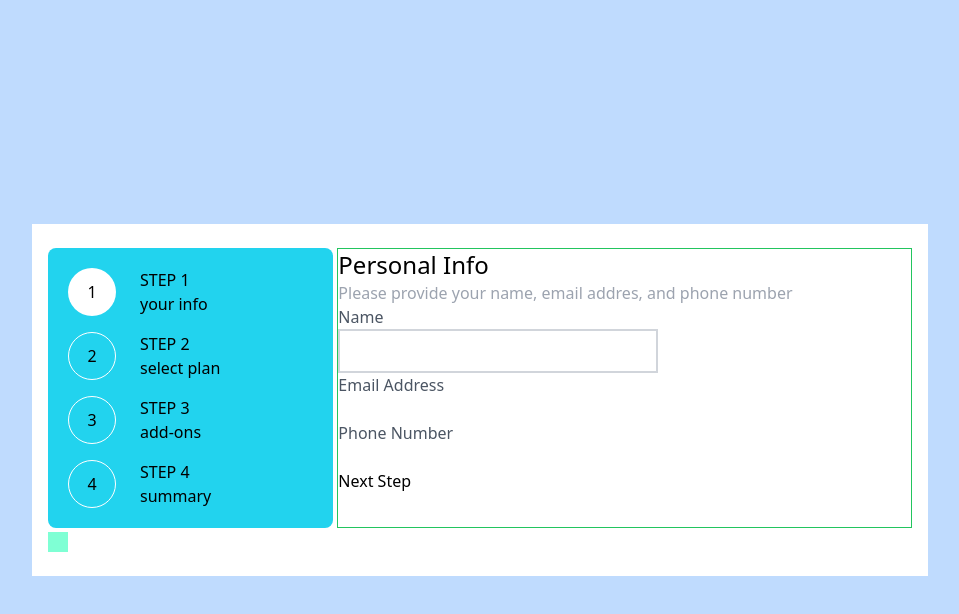
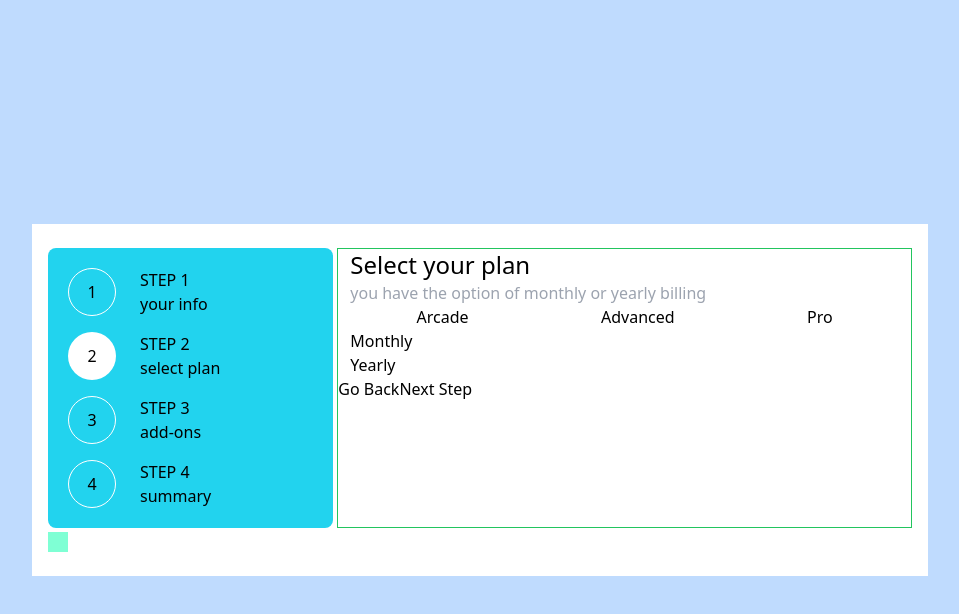
Before and after one commit to laurolyra/fm-multi-step-form, a React (Vite) app: page / in a window 1280 px wide. Both pictures are taken after a click on the button "Next Step". Shown: the top 614 px of the page, without its empty margins (160-1119 px from the left). Built offline with nearby package versions, Linux system fonts and the light colour scheme.

Commit message:
F - context applied

```diff
--- a/src/App.tsx
+++ b/src/App.tsx
@@ -1,11 +1,14 @@
 import React from 'react';
 import { FormContainer } from './components/FormContainer';
 import './App.css';
+import { FormInfoProvider } from './context/FormInfoContext';
 
 function App() {
   return (
     <div className="app flex bg-blue-200 items-center">
-      <FormContainer />
+      <FormInfoProvider>
+        <FormContainer />
+      </FormInfoProvider>
     </div>
   );
 }
--- a/src/components/FormContainer/index.tsx
+++ b/src/components/FormContainer/index.tsx
@@ -1,9 +1,10 @@
-import React, { useState } from 'react';
+import React, { useContext } from 'react';
 import { StepScreenManager } from '../StepScreenManager';
 import { StepperBar } from '../StepperBar';
+import { FormInfoContext } from '../../context/FormInfoContext';
 
 export const FormContainer = () => {
-  const [step, setStep] = useState<number>(0);
+  const {step, setStep} = useContext(FormInfoContext);
   // const [formDados, setFormDados] = useState({
   //   name: 'name',
   //   address: 'address',
@@ -14,8 +15,8 @@ export const FormContainer = () => {
 
   return (
     <div className="w-full py-6 px-4 container bg-white grid grid-cols-12 gap-1 max-w-4xl">
-      <StepperBar step={step} />
-      <StepScreenManager step={step} />
+      <StepperBar />
+      <StepScreenManager />
       <button
         style={{ width: '20px', height: '20px', background: "aquamarine" }}
         onClick={() => setStep(step + 1)}
--- a/src/components/StepScreenManager/index.tsx
+++ b/src/components/StepScreenManager/index.tsx
@@ -1,12 +1,14 @@
-import React from 'react';
-import { IStep } from '../../interfaces/iStep';
+import React, { useContext } from 'react';
+import { FormInfoContext } from '../../context/FormInfoContext';
 import { FinishingUp } from '../steps/FinishingUp';
 import { PersonalInfo } from '../steps/PersonalInfo';
 import { PickAddons } from '../steps/PickAddons';
 import { SelectPlan } from '../steps/SelectPlan';
 import { SuccessSignUp } from '../steps/SuccessSignUp';
 
-export const StepScreenManager: React.FC<IStep> = ({ step }) => {
+export const StepScreenManager = () => {
+  const { step, setStep } = useContext(FormInfoContext);
+
   const changeScreen = () => {
     switch (step) {
       case 0:
@@ -27,6 +29,16 @@ export const StepScreenManager: React.FC<IStep> = ({ step }) => {
   return (
     <section className="flex flex-col border-solid border border-green-500 col-span-8">
       {changeScreen()}
+      <div>
+        {step > 0 && step < 4 ? (
+          <button onClick={() => setStep(step - 1)}>Go Back</button>
+        ) : null}
+        {step <= 3 ? (
+          <button type="button" onClick={() => setStep(step + 1)}>
+            Next Step
+          </button>
+        ) : null}
+      </div>
     </section>
   );
 };
--- a/src/components/StepperBar/index.tsx
+++ b/src/components/StepperBar/index.tsx
@@ -1,8 +1,12 @@
-import React from 'react';
-import { IStep } from '../../interfaces/iStep';
+import React, { useContext } from 'react';
+import { FormInfoContext } from '../../context/FormInfoContext';
+// import { IStep } from '../../interfaces/iStep';
 import { StepContainer } from '../StepContainer';
 
-export const StepperBar: React.FC<IStep> = ({ step }) => (
+export const StepperBar = () => {
+  const { step } = useContext(FormInfoContext);
+
+  return (
     <div className="col-span-4 bg-cyan-400 rounded-lg p-3 max-w-[24rem]">
       <StepContainer number={1} step={step} subtitle="your info" />
       <StepContainer number={2} step={step} subtitle="select plan" />
@@ -10,3 +14,4 @@ export const StepperBar: React.FC<IStep> = ({ step }) => (
       <StepContainer number={4} step={step} subtitle="summary" />
     </div>
   );
+};
--- a/src/components/steps/FinishingUp/index.tsx
+++ b/src/components/steps/FinishingUp/index.tsx
@@ -1,4 +1,4 @@
-import React from "react";
+import React from 'react';
 
 export const FinishingUp = () => (
   <section className="container px-3">
@@ -20,13 +20,9 @@ export const FinishingUp = () => (
         <p>price for each service</p>
       </div>
     </div>
-      <div>
-        <p>Total (per year/per month)</p>
-        <p>Price (per year/per month)</p>
-      </div>
     <div>
-      <button>Go Back</button>
-      <button>Next Step</button>
+      <p>Total (per year/per month)</p>
+      <p>Price (per year/per month)</p>
     </div>
   </section>
 );
--- a/src/components/steps/PersonalInfo/index.tsx
+++ b/src/components/steps/PersonalInfo/index.tsx
@@ -1,31 +1,39 @@
-import React from 'react';
+import React, { useContext } from 'react';
+import { FormInfoContext } from '../../../context/FormInfoContext';
 
-export const PersonalInfo = () => (
+export const PersonalInfo = () => {
+  const { step, setStep } = useContext(FormInfoContext);
+
+  return (
     <section>
       <div>
         <h1>Personal Info</h1>
-      <h4 className="text-gray-400">Please provide your name, email addres, and phone number</h4>
+        <h4 className="text-gray-400">
+          Please provide your name, email addres, and phone number
+        </h4>
       </div>
       <div className="flex flex-col">
         <label htmlFor="name" className="text-gray-600">
           Name
         </label>
-      <input type="text" id="name" className="border-2 border-gray-300 p-2 w-80"/>
+        <input
+          type="text"
+          id="name"
+          className="border-2 border-gray-300 p-2 w-80"
+        />
       </div>
       <div className="flex flex-col">
         <label htmlFor="name" className="text-gray-600">
           Email Address
         </label>
-      <input type="text" id="name" className="w-80"/>
+        <input type="text" id="name" className="w-80" />
       </div>
       <div className="flex flex-col">
         <label htmlFor="name" className="text-gray-600">
           Phone Number
         </label>
-      <input type="text" id="name" className="w-80"/>
-    </div>
-    <div>
-      <button>Next Step</button>
+        <input type="text" id="name" className="w-80" />
       </div>
     </section>
   );
+};
--- a/src/components/steps/PickAddons/index.tsx
+++ b/src/components/steps/PickAddons/index.tsx
@@ -19,9 +19,5 @@ export const PickAddons = () => (
         <p>Customizable profile</p>
       </div>
     </div>
-    <div>
-      <button>Go Back</button>
-      <button>Next Step</button>
-    </div>
   </section>
 );
--- a/src/components/steps/SelectPlan/index.tsx
+++ b/src/components/steps/SelectPlan/index.tsx
@@ -1,6 +1,10 @@
-import React from 'react';
+import React, { useContext } from 'react';
+import { FormInfoContext } from '../../../context/FormInfoContext';
 
-export const SelectPlan = () => (
+export const SelectPlan = () => {
+  const { step, setStep } = useContext(FormInfoContext);
+
+  return (
     <section className="container px-3">
       <div>
         <h1>Select your plan</h1>
@@ -35,9 +39,6 @@ export const SelectPlan = () => (
         <p>Monthly</p>
         <p>Yearly</p>
       </div>
-    <div>
-      <button>Go Back</button>
-      <button>Next Step</button>
-    </div>
     </section>
   );
+};
--- /dev/null
+++ b/src/context/FormInfoContext.tsx
@@ -0,0 +1,44 @@
+import React, { createContext, ReactNode, useState } from 'react';
+
+type FormInfoProps = {
+  children: ReactNode;
+};
+
+type UserData = {
+  name: string;
+  email: string;
+  // phoneNumber: number;
+}
+
+interface IFormInfo {
+  step: number;
+  setStep: (newState: number) => void;
+  user: UserData;
+  setUser: (newState: UserData) => void;
+}
+
+const initialValue = {
+  step: 0,
+  setStep: () => ({}),
+  user: {} as UserData,
+  setUser: () => ({}),
+};
+
+export const FormInfoContext = createContext<IFormInfo>(initialValue);
+
+export const FormInfoProvider = ({ children }: FormInfoProps) => {
+  const [step, setStep] = useState(initialValue.step);
+  const [user, setUser] = useState(initialValue.user);
+
+  const context = {
+    step,
+    setStep,
+    user,
+    setUser,
+  };
+  return (
+    <FormInfoContext.Provider value={context}>
+      {children}
+    </FormInfoContext.Provider>
+  );
+};
--- a/src/index.css
+++ b/src/index.css
@@ -1,6 +1,10 @@
 @tailwind base;
 @tailwind components;
 @tailwind utilities;
+
+.debug {
+  border: 3px solid red;
+}
 
 @layer base {
   h1 {
```
Lines whose indentation alone changed are shown as unchanged.
